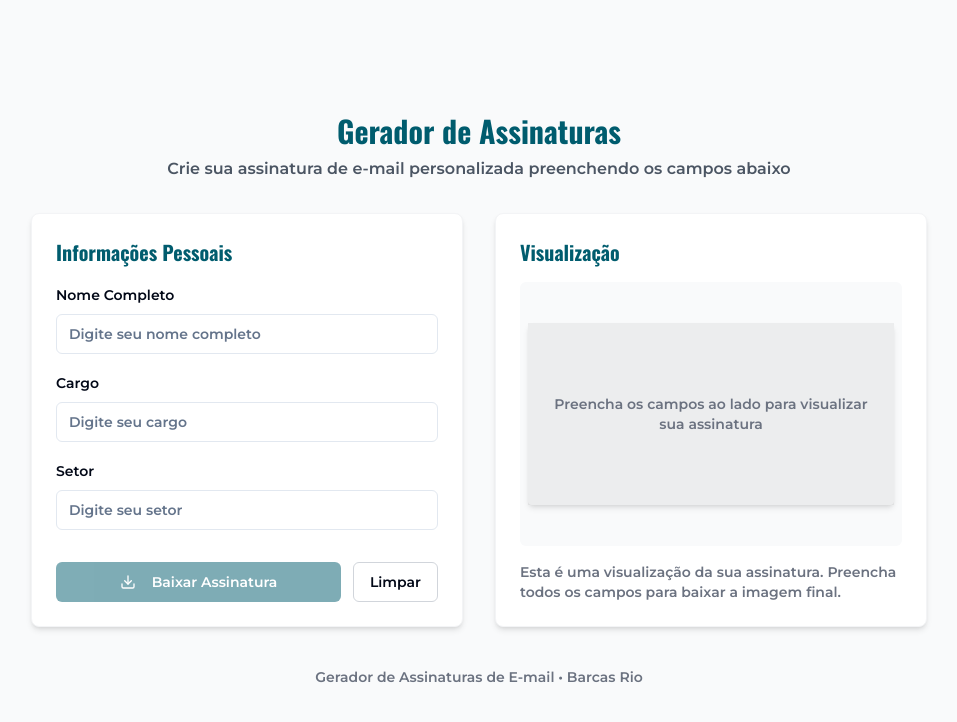
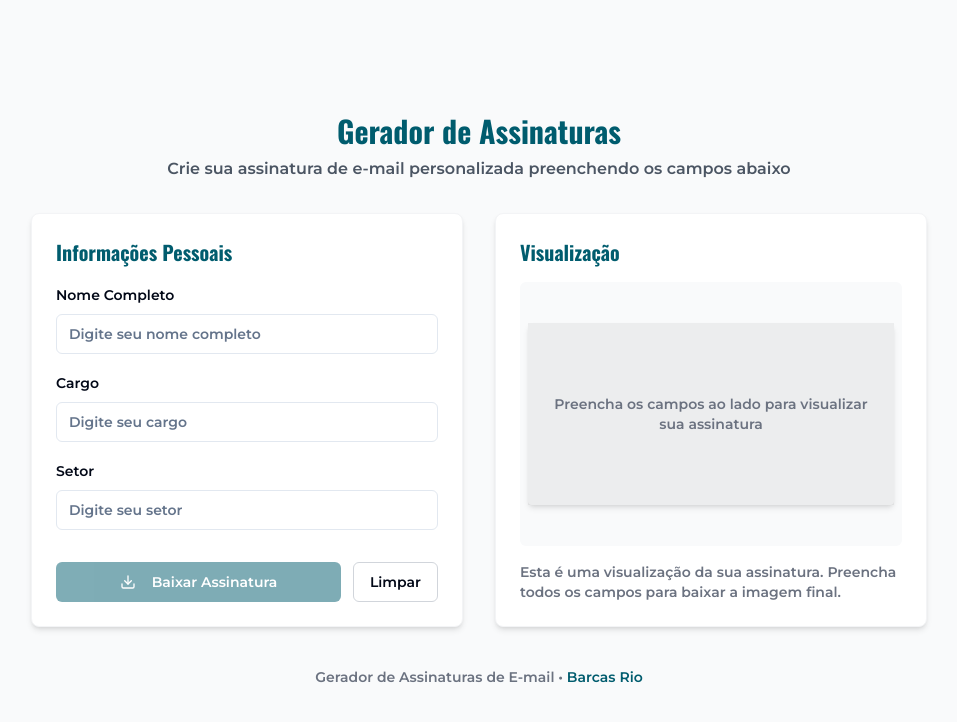
Before and after one commit to kevenjmuniz/assinatura_barcasrio, a React (Vite) app: page / in a window 1280 px wide. Shown: the top 722 px of the page, without its empty margins (161-1118 px from the left). Built offline with nearby package versions, Linux system fonts and the light colour scheme.

Commit message:
Make BarcasRio link clickable
The commit addresses the prompt to make the "barcasrio.com.br" link clickable within the application.  No further implementation details are specified.

```diff
--- a/src/pages/Index.tsx
+++ b/src/pages/Index.tsx
@@ -382,7 +382,7 @@ const Index = () => {
         </div>
 
         <div className="mt-10 text-center text-gray-500 text-sm font-montserrat animate-slide-up" style={{ animationDelay: "0.3s" }}>
-          <p>Gerador de Assinaturas de E-mail • Barcas Rio</p>
+          <p>Gerador de Assinaturas de E-mail • <a href="https://barcasrio.com.br" target="_blank" rel="noopener noreferrer" className="text-barcas-teal hover:underline">Barcas Rio</a></p>
         </div>
       </div>
     </div>
```
